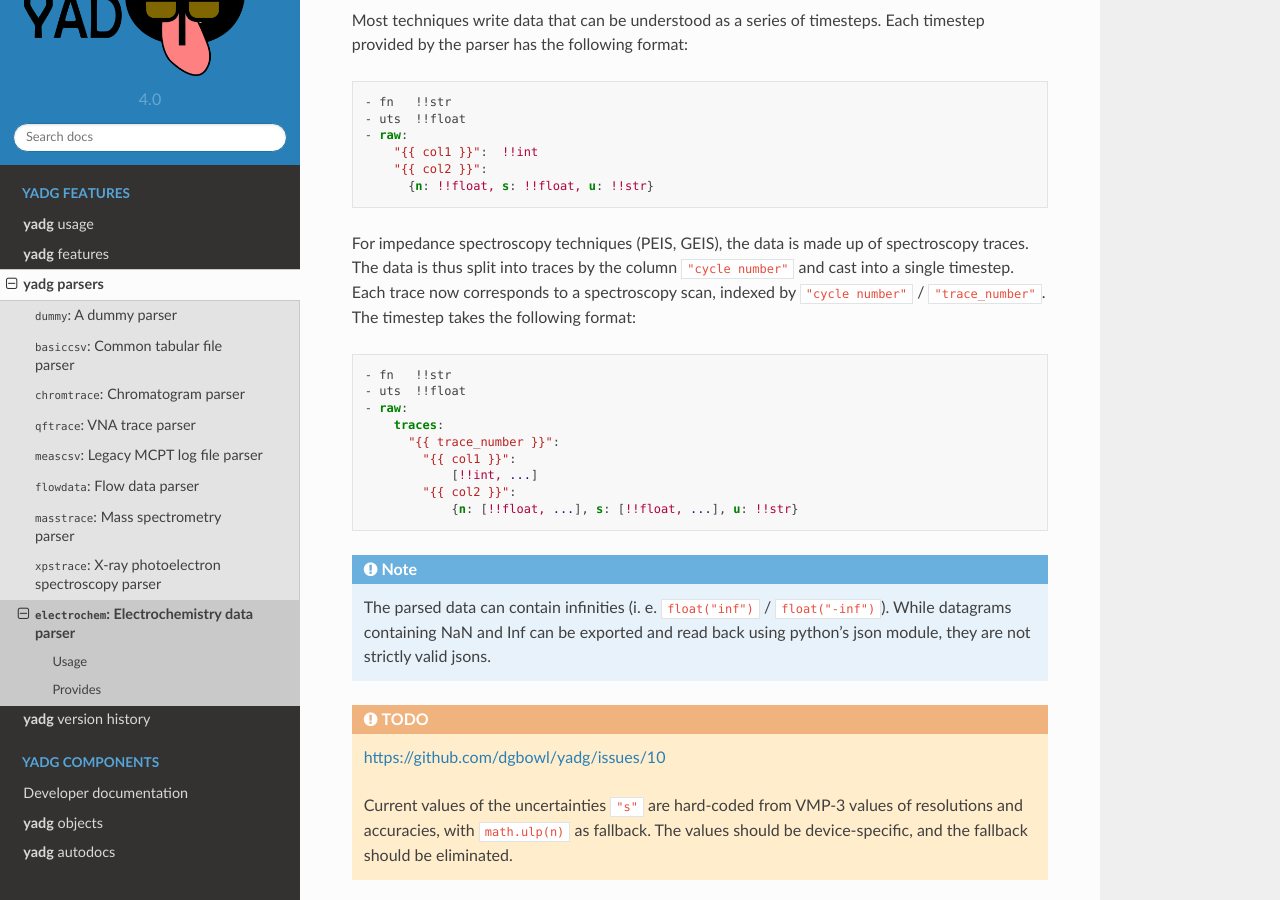
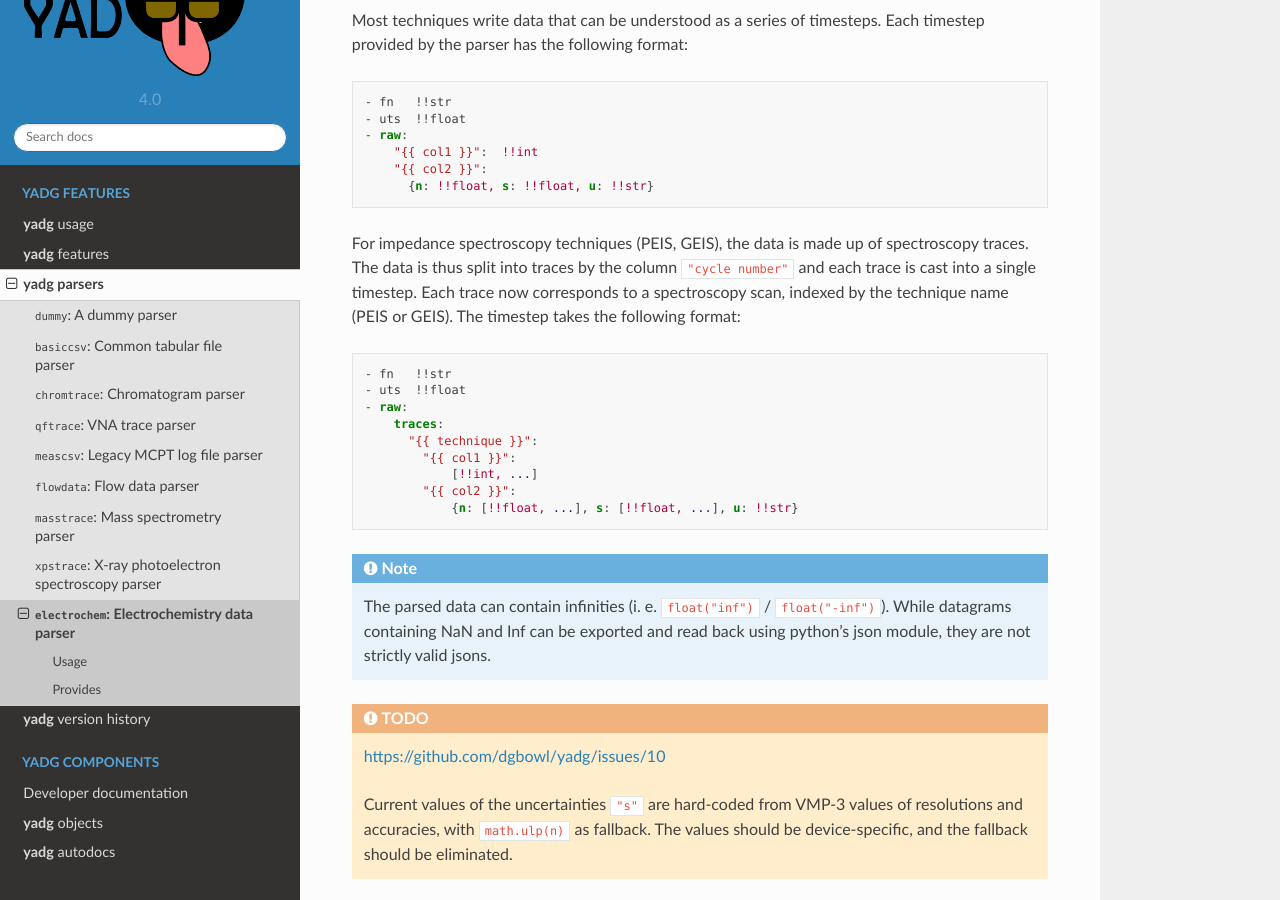
Before and after one commit to dgbowl/yadg, a Sphinx documentation site: the page built from docs/source/parsers.electrochem.rst, in a window 1280 px wide and 900 px high, scrolled down 1502 px. Built offline with Sphinx 7.4.7 and the Read the Docs theme 2.0.0, drawn with Linux system fonts in a browser that asks for light colours; pages that are not in the unit, such as notebooks, are missing from menus.

Commit message:
Fixed docs.

```diff
--- a/docs/source/parsers.electrochem.rst
+++ b/docs/source/parsers.electrochem.rst
@@ -88,9 +88,9 @@ format:
 
 For impedance spectroscopy techniques (PEIS, GEIS), the data is made up
 of spectroscopy traces. The data is thus split into traces by the column
-``"cycle number"`` and cast into a single timestep. Each trace now
-corresponds to a spectroscopy scan, indexed by ``"cycle number"`` /
-``"trace_number"``. The timestep takes the following format:
+``"cycle number"`` and each trace is cast into a single timestep. Each trace
+now corresponds to a spectroscopy scan, indexed by the technique name (PEIS or
+GEIS). The timestep takes the following format:
 
 .. code-block:: yaml
 
@@ -98,7 +98,7 @@ corresponds to a spectroscopy scan, indexed by ``"cycle number"`` /
     - uts  !!float
     - raw:
         traces:
-          "{{ trace_number }}":
+          "{{ technique }}":
             "{{ col1 }}":
                 [!!int, ...]
             "{{ col2 }}":
```
Also changed, not shown: 1 other file.
